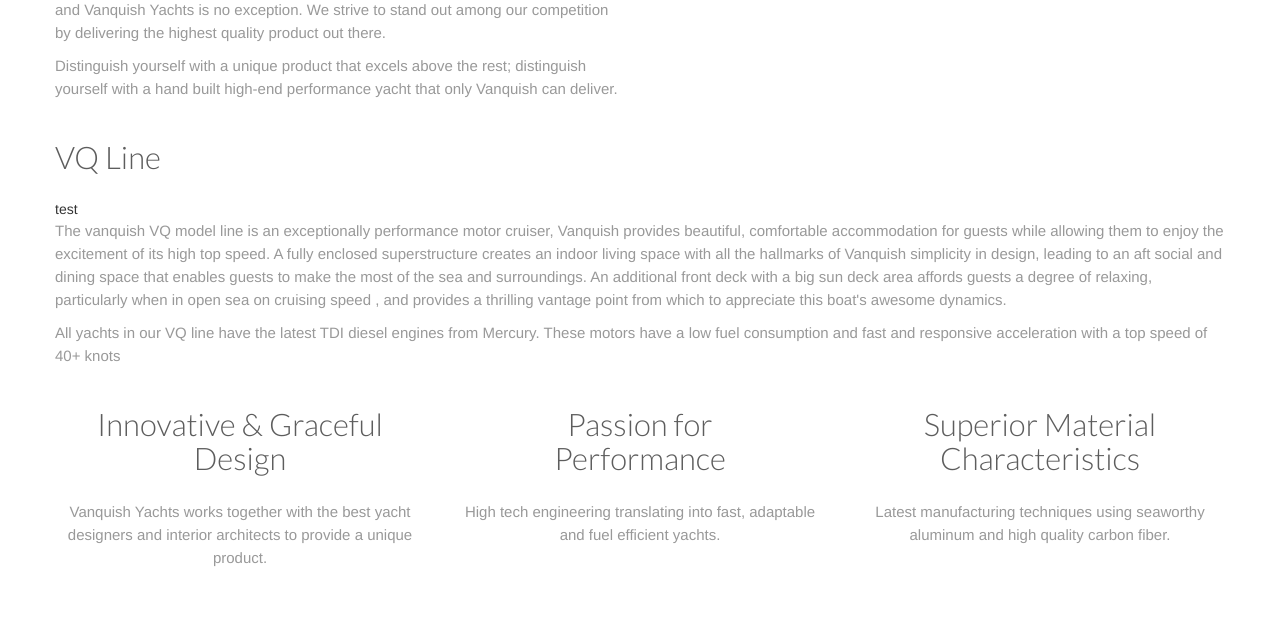
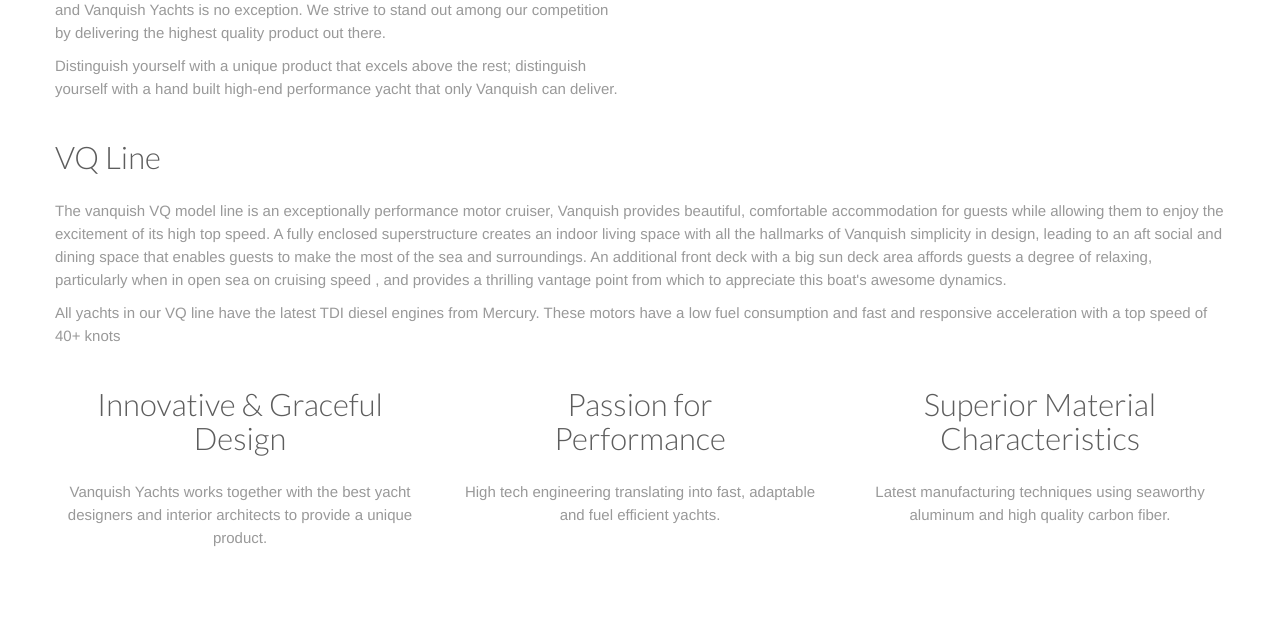
Before and after one commit to abdullah10182/vanquish, a PHP site: page /pages/about.php in a window 1280 px wide. Shown: the part 464-1081 px from the top of the page. Run offline with PHP 8.4, Linux system fonts and the light colour scheme; some libraries are stand-ins or nearby versions.

Commit message:
test revert

```diff
--- a/pages/about.php
+++ b/pages/about.php
@@ -75,7 +75,7 @@
         </div>
 
              <div class="span12" style="margin-left: 0;">
-              <h2>VQ Line</h2>test
+              <h2>VQ Line</h2>
               <p>The vanquish VQ model line is an exceptionally  performance motor cruiser,
               Vanquish provides beautiful, comfortable accommodation for  guests while allowing
               them to enjoy the excitement of its high top speed. A fully enclosed superstructure
```
